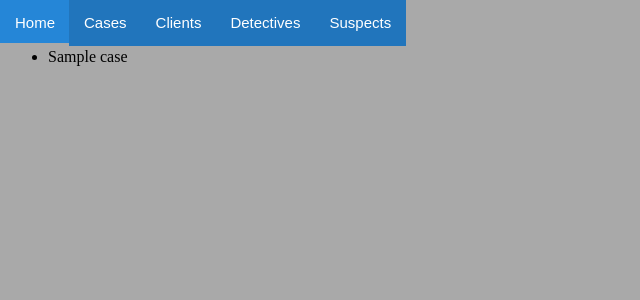
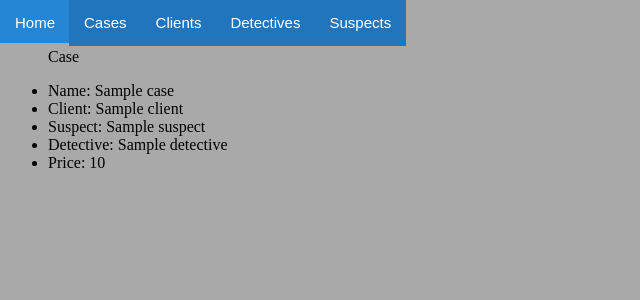
Before and after one commit to xbs1/Espionatge, a Django app: page /cases/1/ in a window 1280 px wide. Shown: the top 300 px of the page, without its empty margins (0-640 px from the left). Run offline with Django 3.2, Linux system fonts and the light colour scheme; tables that the repository leaves empty hold one stand-in row (values such as "Sample post").

Commit message:
"Added detective, case, client and suspect profiles and information"

```diff
--- a/Espionatge/urls.py
+++ b/Espionatge/urls.py
@@ -6,12 +6,16 @@ admin.autodiscover()
 
 urlpatterns = patterns('',
     # Examples:
-    url(r'^$', views.mainpage, name='home'),
-    url(r'^cases/', views.cases, name='cases'),
-    url(r'^clients/', views.clients, name='clients'),
-    url(r'^detectives/', views.detectives, name='detectives'),
-    url(r'^suspects/', views.suspects, name='suspects'),
-    # url(r'^Espionatge/', include('Espionatge.foo.urls')),
+    url(r'^$', views.mainpage),
+    url(r'^cases/$', views.cases, name='cases'),
+    url(r'^clients/$', views.clients, name='clients'),
+    url(r'^detectives/$', views.detectives, name='detectives'),
+    url(r'^suspects/$', views.suspects, name='suspects'),
+
+    url(r'^cases/(\w+)/$', views.case),
+    url(r'^clients/(\w+)/$', views.client),
+	url(r'^suspects/(\w+)/$', views.suspect),
+    url(r'^detectives/(\w+)/$', views.detective),
 
     # Uncomment the admin/doc line below to enable admin documentation:
     # url(r'^admin/doc/', include('django.contrib.admindocs.urls')),
--- a/appEspionatge/models.py
+++ b/appEspionatge/models.py
@@ -1,24 +1,32 @@
 from django.db import models
 
 class Client(models.Model):
+	id = models.AutoField(primary_key=True)
 	name = models.TextField(max_length=100)
+	hide_id = models.BooleanField(default=False)
 
 	def __unicode__(self):
 		return self.name
 
 class Suspect(models.Model):
+	id = models.AutoField(primary_key=True)
 	name = models.TextField(max_length=100)
+	history = models.TextField(max_length=200)
 
 	def __unicode__(self):
 		return self.name
 
 class Detective(models.Model):
+	id = models.AutoField(primary_key=True)
 	name = models.TextField(max_length=100)
+	rate = models.IntegerField()
+	experience = models.IntegerField()
 
 	def __unicode__(self):
 		return self.name
 
 class Case(models.Model):
+	id = models.AutoField(primary_key=True)
 	name = models.TextField(max_length=100)
 	date = models.DateTimeField()
 	client = models.ForeignKey(Client)
--- /dev/null
+++ b/appEspionatge/templates/case.html
@@ -0,0 +1,14 @@
+{% extends "base.html" %}
+
+{% block title %}Case{% endblock %}
+
+{% block content %}
+<ul>
+	<p>Case</p>
+	<li>Name: {{case.name}}</li>
+	<li>Client: {{case.client}}</li>
+	<li>Suspect: {{case.suspect}}</li>
+	<li>Detective: {{case.detective}}</li>
+	<li>Price: {{case.price}}</li>
+</ul>
+{% endblock %}
--- a/appEspionatge/templates/cases.html
+++ b/appEspionatge/templates/cases.html
@@ -5,7 +5,7 @@
 {% block content %}
 <ul>
 	{% for case in cases %}
-		<li>{{case.name}}</li>
+		<li><a href='{{case.id}}'>{{case.name}}</a></li>
 	{% endfor %}
 </ul>
 {% endblock %}
--- a/appEspionatge/views.py
+++ b/appEspionatge/views.py
@@ -31,7 +31,6 @@ def mainpage(request):
 
 def cases(request):
 	cases = Case.objects.all()
-
 	template = get_template('cases.html')
 	variables = Context({
 		'cases' : cases
@@ -40,19 +39,80 @@ def cases(request):
 	return HttpResponse(output)
 
 def clients(request):
+	clients = Client.objects.all()
 	template = get_template('clients.html')
-	variables = Context({})
+	variables = Context({
+		'clients': clients
+		})
 	output = template.render(variables)
 	return HttpResponse(output)
 
 def detectives(request):
+	detectives = Detective.objects.all()
 	template = get_template('detectives.html')
-	variables = Context({})
+	variables = Context({
+		'detectives': detectives
+	})
 	output = template.render(variables)
 	return HttpResponse(output)
 
 def suspects(request):
+	suspects = Suspect.objects.all()
 	template = get_template('suspects.html')
-	variables = Context({})
+	variables = Context({
+		'suspects': suspects
+	})
 	output = template.render(variables)
 	return HttpResponse(output)
+
+def case(request, ID):
+	try:
+		case = Case.objects.get(id=ID)
+	except:
+		raise Http404('Case not found.')
+
+	template = get_template('case.html')
+	variables = Context({
+		'case': case
+		})
+	output = template.render(variables)
+	return HttpResponse(output)
+
+def client(request, ID):
+	try:
+		client = Client.objects.get(id=ID)
+	except:
+		raise Http404('Client not found.')
+
+	template = get_template('client.html')
+	variables = Context({
+		'client': client
+		})
+	output = template.render(variables)
+	return HttpResponse(output)
+
+def suspect(request, ID):
+	try:
+		suspect = Suspect.objects.get(id=ID)
+	except:
+		raise Http404('Suspect not found.')
+
+	template = get_template('suspect.html')
+	variables = Context({
+		'suspect': suspect
+		})
+	output = template.render(variables)
+	return HttpResponse(output)
+
+def detective(request, ID):
+	try:
+		detective = Detective.objects.get(id=ID)
+	except:
+		raise Http404('Detective not found.')
+
+	template = get_template('detective.html')
+	variables = Context({
+		'detective': detective
+		})
+	output = template.render(variables)
+	return HttpResponse(output)
```
Also changed, not shown: appEspionatge/templates/client.html (added, +13 -0 lines), appEspionatge/templates/clients.html (+6 -1 lines), appEspionatge/templates/detective.html (added, +14 -0 lines), appEspionatge/templates/detectives.html (+6 -1 lines), appEspionatge/templates/suspect.html (added, +13 -0 lines), appEspionatge/templates/suspects.html (+6 -1 lines).
